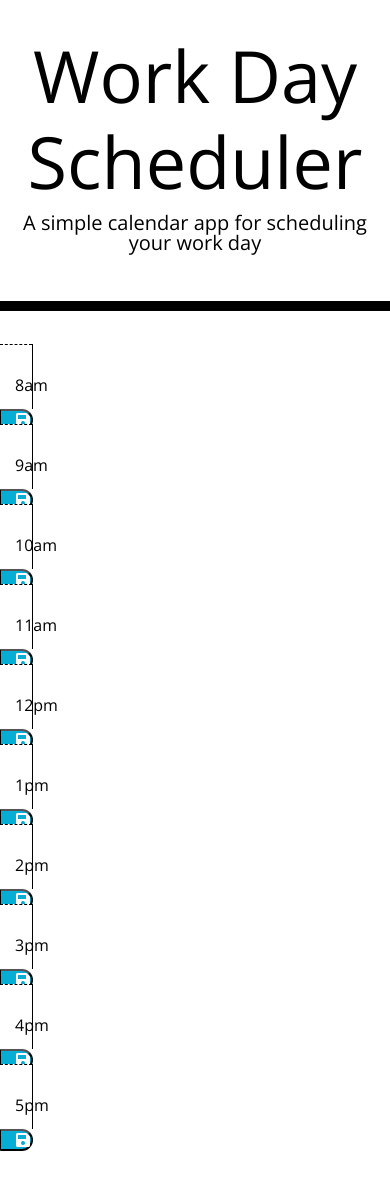
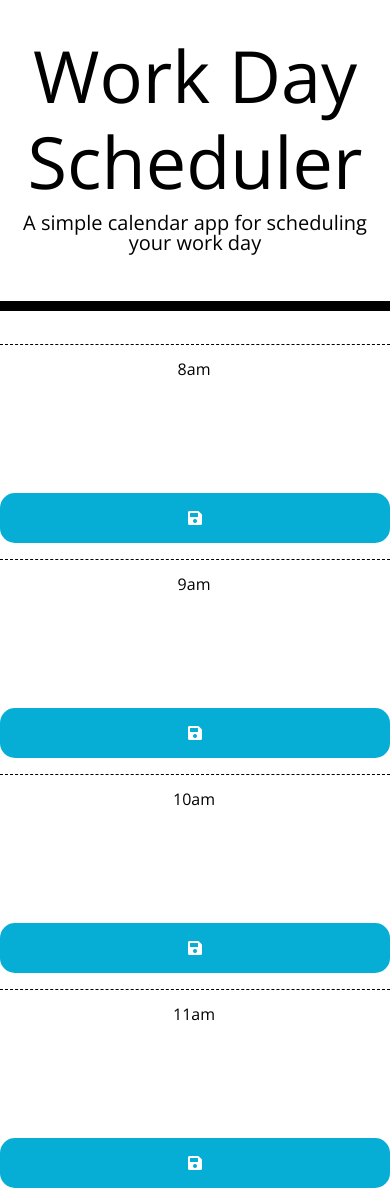
Before and after one commit to JonaThicke274/JLA-Module-5-Challenge, a plain HTML site: page index.html in a window 390 px wide. Shown: the top 1188 px of the page. Before the commit the page ends 1151 px from the top, so only its background shows below. Drawn offline with nearby package versions, Linux system fonts and the light colour scheme.

Commit message:
added minor css adjustments for mobile viewing

```diff
--- a/assets/css/style.css
+++ b/assets/css/style.css
@@ -69,3 +69,26 @@ textarea{
   font-size: 20px;
   transition: all .3s ease-in-out;
 }
+
+/* Responsive CSS for mobile screens for the md-designation in bootstrap */
+@media screen and (max-width: 768px), screen and (max-width: 575px) {
+  .row {
+    height: auto;
+    margin-top: 15px;
+  }
+
+  .hour {
+    padding-right: 15%;
+  }
+
+  .saveBtn {
+    border: 0;
+    border-radius: 15px;
+    height: 50px;
+  }
+
+  textarea {
+    min-height: 100px;
+    border: 0;
+  }
+}
--- a/index.html
+++ b/index.html
@@ -33,74 +33,74 @@
     <div class="container">
 
       <div id="am8" class="row time-block">
-        <div class="hour col-1">
+        <div class="hour col-md-1">
           8am
         </div>
-        <textarea class="description col-10"></textarea>
-        <button class="saveBtn col-1"><i class="fas fa-save"></i></button>
+        <textarea class="description col-md-10"></textarea>
+        <button class="saveBtn col-md-1"><i class="fas fa-save"></i></button>
       </div>
       <div id="am9" class="row time-block">
-        <div class="hour col-1">
+        <div class="hour col-md-1">
           9am
         </div>
-        <textarea class="description col-10"></textarea>
-        <button class="saveBtn col-1"><i class="fas fa-save"></i></button>
+        <textarea class="description col-md-10"></textarea>
+        <button class="saveBtn col-md-1"><i class="fas fa-save"></i></button>
       </div>
       <div id="am10" class="row time-block">
-        <div class="hour col-1">
+        <div class="hour col-md-1">
           10am
         </div>
-        <textarea class="description col-10"></textarea>
-        <button class="saveBtn col-1"><i class="fas fa-save"></i></button>
+        <textarea class="description col-md-10"></textarea>
+        <button class="saveBtn col-md-1"><i class="fas fa-save"></i></button>
       </div>
       <div id="am11" class="row time-block">
-        <div class="hour col-1">
+        <div class="hour col-md-1">
           11am
         </div>
-        <textarea class="description col-10"></textarea>
-        <button class="saveBtn col-1"><i class="fas fa-save"></i></button>
+        <textarea class="description col-md-10"></textarea>
+        <button class="saveBtn col-md-1"><i class="fas fa-save"></i></button>
       </div>
       <div id="pm12" class="row time-block">
-        <div class="hour col-1">
+        <div class="hour col-md-1">
           12pm
         </div>
-        <textarea class="description col-10"></textarea>
-        <button class="saveBtn col-1"><i class="fas fa-save"></i></button>
+        <textarea class="description col-md-10"></textarea>
+        <button class="saveBtn col-md-1"><i class="fas fa-save"></i></button>
       </div>
       <div id="pm1" class="row time-block">
-        <div class="hour col-1">
+        <div class="hour col-md-1">
           1pm
         </div>
-        <textarea class="description col-10"></textarea>
-        <button class="saveBtn col-1"><i class="fas fa-save"></i></button>
+        <textarea class="description col-md-10"></textarea>
+        <button class="saveBtn col-md-1"><i class="fas fa-save"></i></button>
       </div>
       <div id="pm2" class="row time-block">
-        <div class="hour col-1">
+        <div class="hour col-md-1">
           2pm
         </div>
-        <textarea class="description col-10"></textarea>
-        <button class="saveBtn col-1"><i class="fas fa-save"></i></button>
+        <textarea class="description col-md-10"></textarea>
+        <button class="saveBtn col-md-1"><i class="fas fa-save"></i></button>
       </div>
       <div id="pm3" class="row time-block">
-        <div class="hour col-1">
+        <div class="hour col-md-1">
           3pm
         </div>
-        <textarea class="description col-10"></textarea>
-        <button class="saveBtn col-1"><i class="fas fa-save"></i></button>
+        <textarea class="description col-md-10"></textarea>
+        <button class="saveBtn col-md-1"><i class="fas fa-save"></i></button>
       </div>
       <div id="pm4" class="row time-block">
-        <div class="hour col-1">
+        <div class="hour col-md-1">
           4pm
         </div>
-        <textarea class="description col-10"></textarea>
-        <button class="saveBtn col-1"><i class="fas fa-save"></i></button>
+        <textarea class="description col-md-10"></textarea>
+        <button class="saveBtn col-md-1"><i class="fas fa-save"></i></button>
       </div>
       <div id="pm5" class="row time-block">
-        <div class="hour col-1">
+        <div class="hour col-md-1">
           5pm
         </div>
-        <textarea class="description col-10"></textarea>
-        <button class="saveBtn col-1"><i class="fas fa-save"></i></button>
+        <textarea class="description col-md-10"></textarea>
+        <button class="saveBtn col-md-1"><i class="fas fa-save"></i></button>
       </div>
 
     </div>
```
